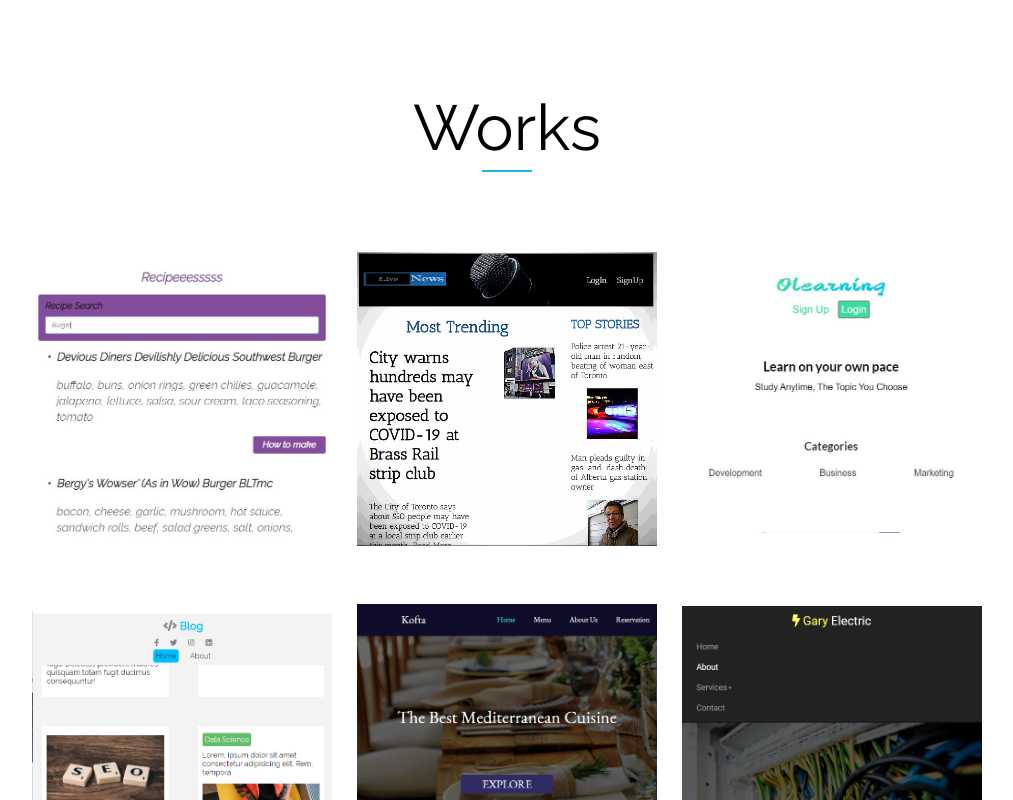
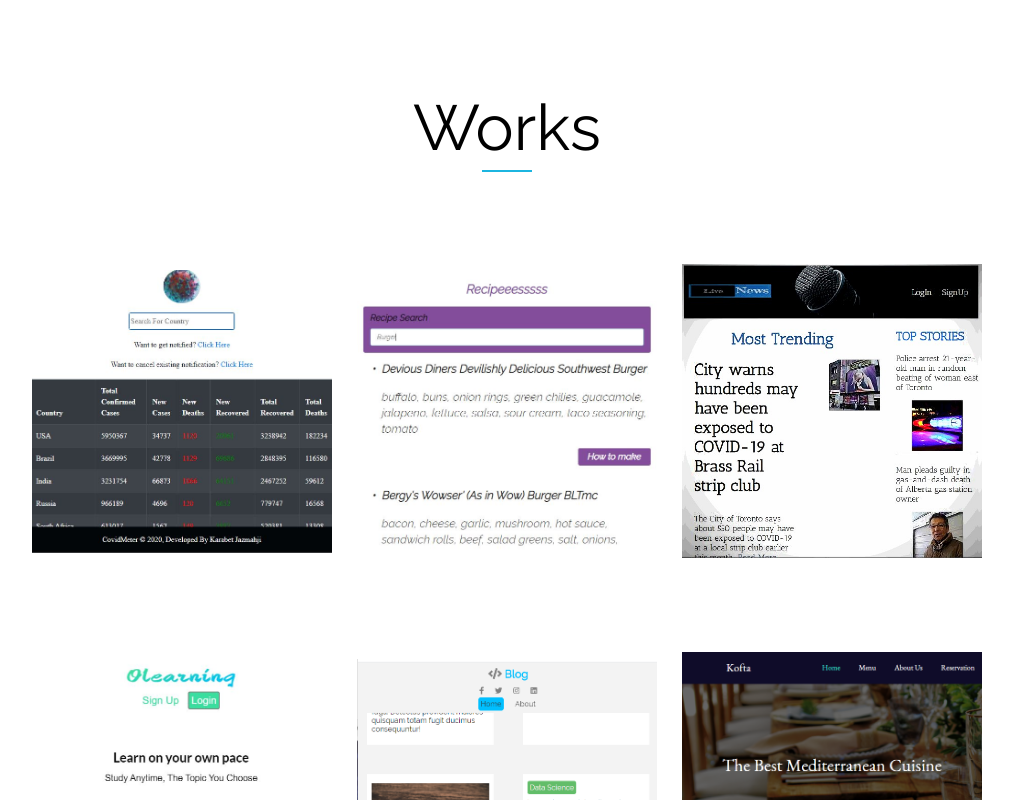
Before and after one commit to KarabetJazmahji/Portfolio, a website: page index.html in a window 1280 px wide. Shown: the part 1734-2534 px from the top of the page, without its empty margins (133-1146 px from the left). Drawn offline with nearby package versions, Linux system fonts and the light colour scheme.

Commit message:
modified commit

```diff
--- a/index.html
+++ b/index.html
@@ -119,6 +119,11 @@
 
         <div id="projects-grid">
 
+            <div class="works" id="Covid">
+                <p>CovidMeter<br><span>MERN stack<br/> Gives you recent updates about Covid cases around the world, Also you can get notified about a specific country twice a day.</span></p>
+                <a href="https://pacific-depths-74876.herokuapp.com/" target="_blank">Learn More</a>
+            </div>
+
             <div class="works" id="Recipes">
                 <p>Recipeeesssss<br><span>ReactJS<br/> Allows you to search the ingredients and recipes for thousands of foods</span></p>
                 <a href="https://recipeess.netlify.app/" target="_blank">Learn More</a>
--- a/scss/main.scss
+++ b/scss/main.scss
@@ -286,6 +286,10 @@ span{
     gap: 25px;
     margin-top: 20px;
 
+    #Covid{
+        background: url("../../img/Covid.JPG") no-repeat center center/contain;
+    }
+
     #Recipes{
         background: url("../../img/Recipes.JPG") no-repeat center center/contain;
     }
@@ -324,7 +328,7 @@ span{
 
 
 
-    #Recipes,#News,#Olearning,#BlogPage,#Kofta,#GaryElectric{
+    #Recipes,#News,#Olearning,#BlogPage,#Kofta,#GaryElectric,#Covid{
         transition: transform 2s;
 
         &:hover{
```
Also changed, not shown: dist/css/main.css, img/Covid.JPG (added).
